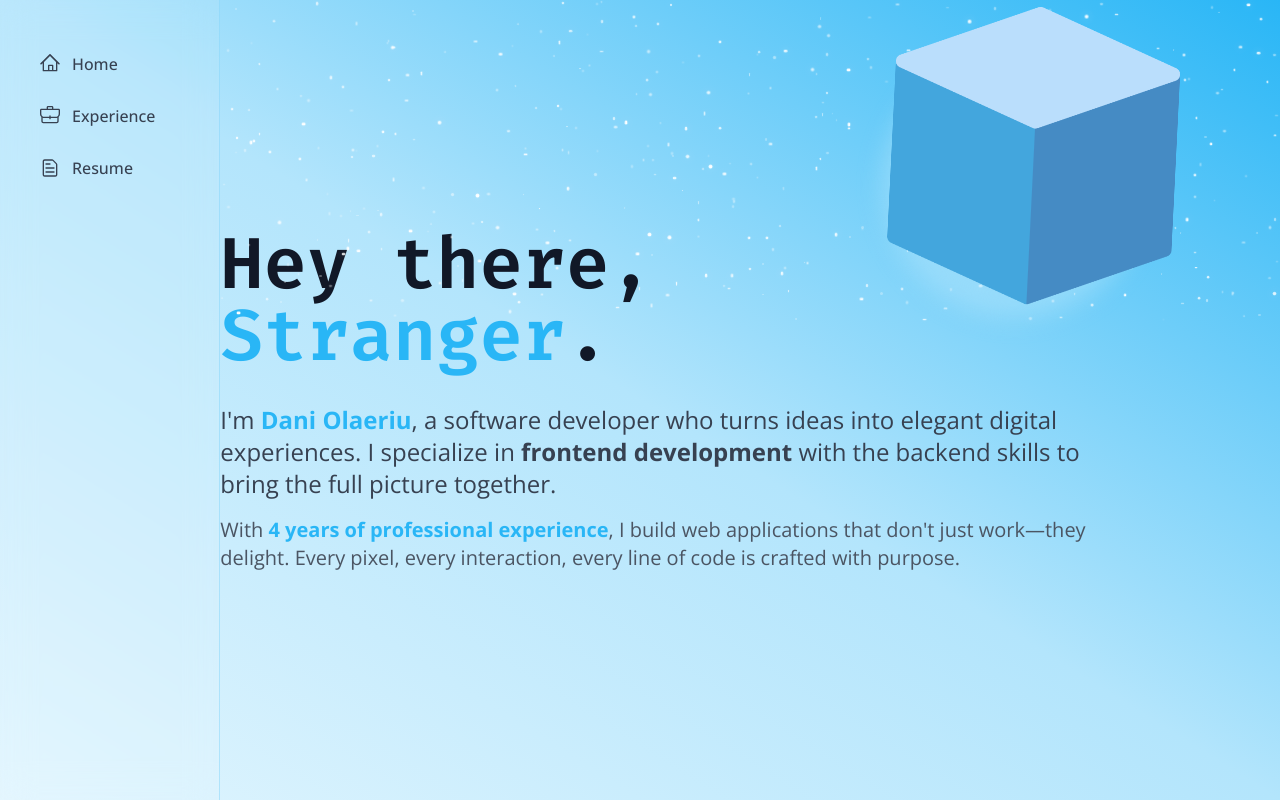
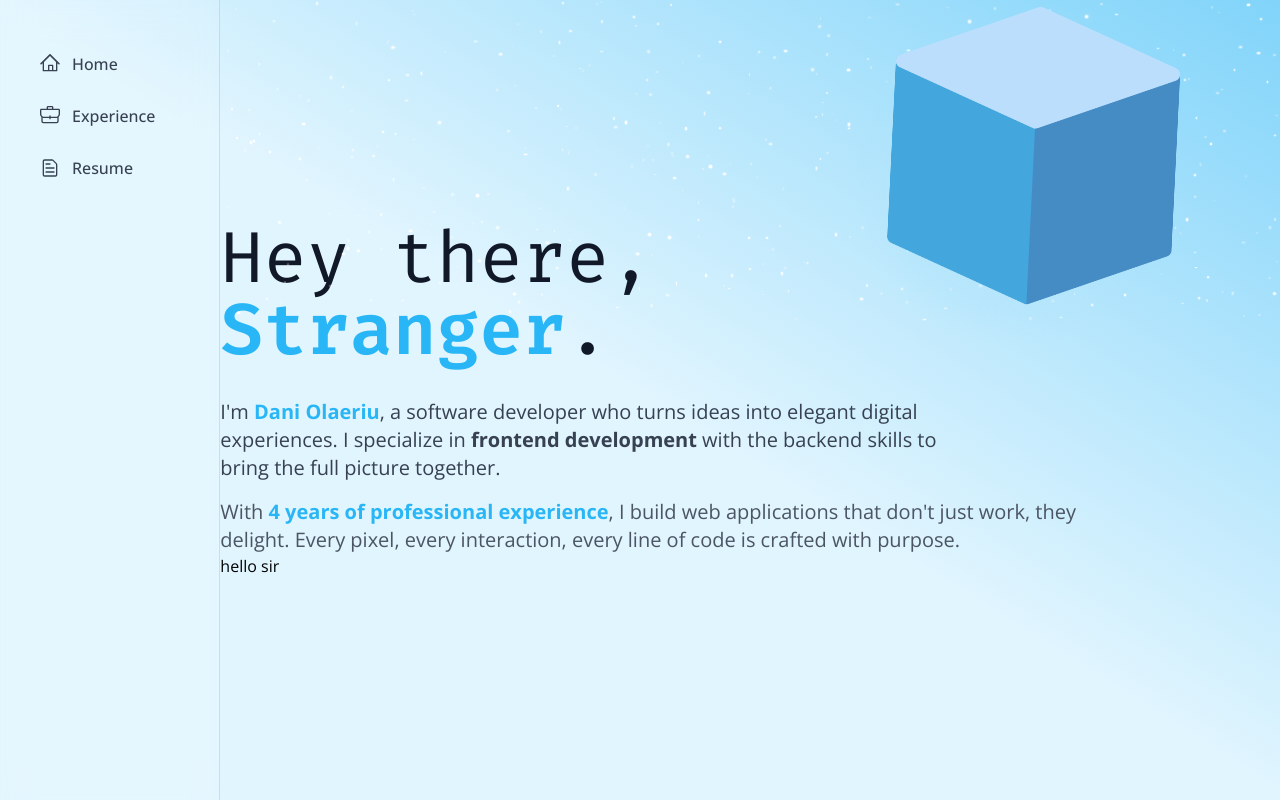
Before and after one commit to daniolaeriu/portfolio, a React (Vite) app: page / in a window 1280 px wide. Built offline with nearby package versions, Linux system fonts and the light colour scheme.

Commit message:
feat: update hero

```diff
--- a/src/components/hero.tsx
+++ b/src/components/hero.tsx
@@ -1,7 +1,8 @@
 import { useState, useEffect } from "react";
 import "../assets/spin.css";
 import "../assets/stars.css";
-import { Container } from "./container";
+import { Container } from "@components/container";
+import { Terminal } from "@components/terminal";
 
 export function Hero() {
   const randomNames = ["Visitor", "Stranger", "Recruiter", "Developer"];
@@ -15,7 +16,7 @@ export function Hero() {
 
   return (
     <div className="relative h-screen w-full flex items-center overflow-hidden">
-      <div className="stars-container h-80 absolute inset-0 z-0">
+      <div className="stars-container max-h-80 absolute inset-0 z-0">
         {[...Array(400)].map((_, i) => (
           <div
             key={i}
@@ -43,14 +44,14 @@ export function Hero() {
 
       <Container>
         <div className="col-span-ful z-20 max-w-4xl">
-          <h1 className="text-5xl md:text-6xl lg:text-7xl font-bold font-mono text-left leading-tight text-gray-900">
+          <h1 className="text-5xl font-thin md:text-6xl lg:text-7xl font-mono text-left leading-tight text-gray-900">
             Hey there, <br />
             <span className="font-bold text-main-400">
               {displayName || "friend"}
             </span>
             .
           </h1>
-          <p className="text-xl md:text-2xl mt-8 text-gray-700 leading-relaxed font-light">
+          <p className="text-xl md:text-xl max-w-3xl mt-8 text-gray-700 leading-relaxed font-light">
             I'm <span className="font-bold text-main-400">Dani Olaeriu</span>, a
             software developer who turns ideas into elegant digital experiences.
             I specialize in{" "}
@@ -62,11 +63,13 @@ export function Hero() {
             <span className="font-bold text-main-400">
               4 years of professional experience
             </span>
-            , I build web applications that don't just work—they delight. Every
+            , I build web applications that don't just work, they delight. Every
             pixel, every interaction, every line of code is crafted with
             purpose.
           </p>
         </div>
+
+        <Terminal />
       </Container>
     </div>
   );
--- a/src/components/layout.tsx
+++ b/src/components/layout.tsx
@@ -2,7 +2,7 @@ import type { PropsWithChildren } from "react";
 
 export function Layout({ children }: PropsWithChildren) {
   return (
-    <section className="min-h-screen flex w-full bg-gradient-to-tr from-main-50 via-main-100 to-main-400">
+    <section className="min-h-screen flex w-full bg-gradient-to-tr from-main-50 via-main-50 to-main-200">
       {children}
     </section>
   );
--- /dev/null
+++ b/src/components/terminal.tsx
@@ -0,0 +1,3 @@
+export function Terminal() {
+  return <h1>hello sir</h1>;
+}
```
